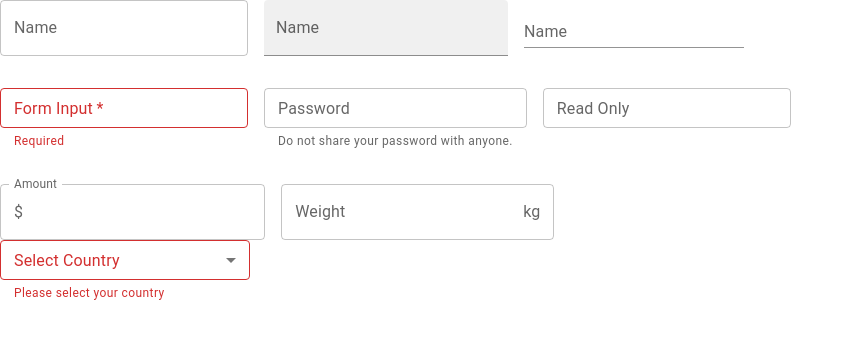
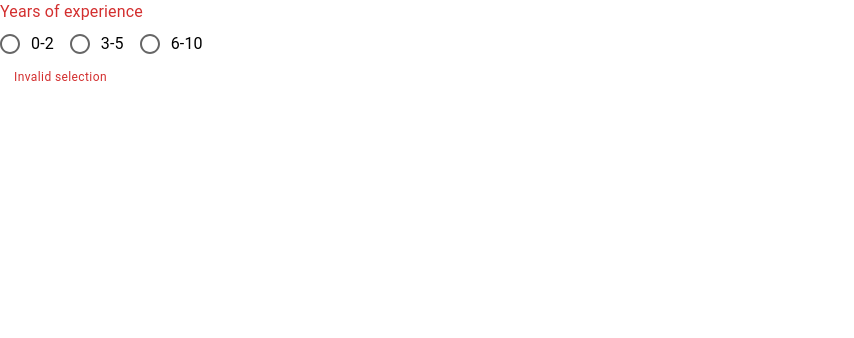
Before and after one commit to imvivekanand/learning-materialui5, a React (Create React App) app: page / in a window 1280 px wide. Shown: the top 338 px of the page, without its empty margins (0-854 px from the left). Built offline with nearby package versions, Linux system fonts and the light colour scheme.

Commit message:
Radio Button

```diff
--- a/src/App.tsx
+++ b/src/App.tsx
@@ -1,7 +1,8 @@
 import './App.css'
-import { MuiSelect } from './components/MuiSelect';
+import { MuiRadioButton } from './components/MuiRadioButton';
+// import { MuiSelect } from './components/MuiSelect';
 // import { MuiButtons } from './components/MuiButtons';
-import { MuiTextField } from './components/MuiTextField';
+// import { MuiTextField } from './components/MuiTextField';
 // import {MuiTypography} from './components/MuiTypography';
 
 function App(){
@@ -9,8 +10,9 @@
     <div>
       {/* <MuiTypography/> */}
       {/* <MuiButtons/> */}
-      <MuiTextField/>
-      <MuiSelect/>
+      {/* <MuiTextField/> */}
+      {/* <MuiSelect/> */}
+      <MuiRadioButton/>
     </div>
   )
 }
--- /dev/null
+++ b/src/components/MuiRadioButton.tsx
@@ -0,0 +1,37 @@
+import {
+  Box,
+  FormControl,
+  FormLabel,
+  FormControlLabel,
+  RadioGroup,
+  Radio,
+  FormHelperText,
+} from "@mui/material";
+import { useState } from "react";
+
+export const MuiRadioButton = () => {
+  const [value, setValue] = useState("");
+  console.log({ value });
+
+  const handleChange = (event: React.ChangeEvent<HTMLInputElement>) => {
+    setValue(event.target.value);
+  };
+  return (
+    <Box>
+      <FormControl error>
+        <FormLabel id="job-experience-group-label">Years of experience</FormLabel>
+        <RadioGroup
+          name="job-experience-group"
+          aria-labelledby="job-experience-group-label"
+          value={value}
+          onChange={handleChange} row
+        >
+          <FormControlLabel control={<Radio size="medium" color="secondary" />} label="0-2" value="0-2" />
+          <FormControlLabel control={<Radio />} label="3-5" value="3-5" />
+          <FormControlLabel control={<Radio />} label="6-10" value="6-10" />
+        </RadioGroup>
+        <FormHelperText>Invalid selection</FormHelperText>
+      </FormControl>
+    </Box>
+  );
+};
```
